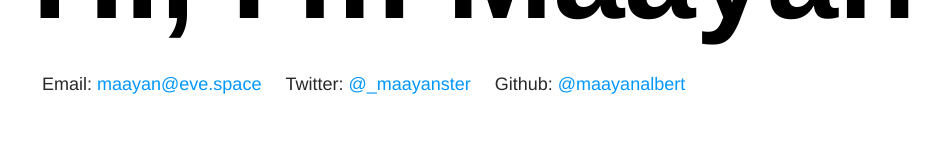
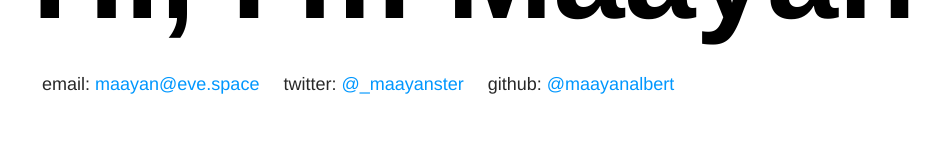
Before and after one commit to maayanalbert/malbert.space, a Next.js app: page / in a window 1280 px wide. Both pictures are taken after a click on the element "Contact". Shown: the part 366-526 px from the top of the page, without its empty margins (80-1020 px from the left). Built offline with nearby package versions, Linux system fonts and the light colour scheme.

Commit message:
Update ContactInfo.tsx

```diff
--- a/src/components/ContactInfo.tsx
+++ b/src/components/ContactInfo.tsx
@@ -7,7 +7,7 @@ export default function ContactInfo() {
   return (
     <div className="flex sm:flex-row flex-col gap-6">
       <p>
-        Email:{" "}
+        email:{" "}
         <a
           href="mailto:maayan@eve.space"
           target="_blank"
@@ -18,7 +18,7 @@ export default function ContactInfo() {
         </a>
       </p>
       <p>
-        Twitter:{" "}
+        twitter:{" "}
         <a
           href="https://twitter.com/_maayanster"
           target="_blank"
@@ -29,7 +29,7 @@ export default function ContactInfo() {
         </a>
       </p>
       <p>
-        Github:{" "}
+        github:{" "}
         <a
           href="https://github.com/maayanalbert"
           target="_blank"
```
